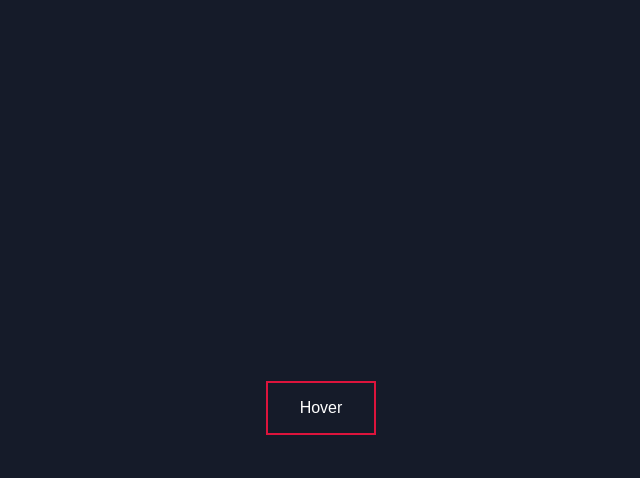
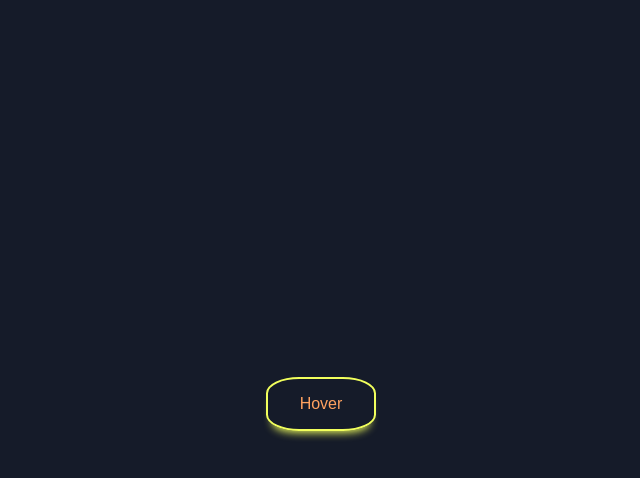
Before and after one commit to Arvindm22/Projects, a plain HTML site: page Assignment_1/Hover_Effect.html in a window 1280 px wide. In both pictures the pointer is over the button "Hover". Shown: the whole page, without its empty margins (319-959 px from the left). Drawn offline with Linux system fonts and the light colour scheme.

Commit message:
Final Commit Hover Effect

```diff
--- a/Assignment_1/Styles.css
+++ b/Assignment_1/Styles.css
@@ -12,10 +12,13 @@ button{
     border: 2px solid;
     padding: 1em 2em;
     font-size: 1em;
+    transition: all 0.25s;
 }
 
 button:hover{
-    border-color: crimson;
-    color: white;
-    box-shadow
+    border-color: #f1ff5c;
+    box-shadow: 0 0.5em 0.5em -0.4em #f1ff5c;
+    transform: translateY(-0.25em);
+    cursor: pointer;
+    border-radius: 30%;
 }
```
